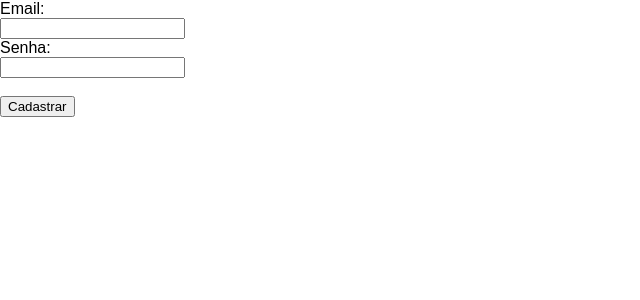
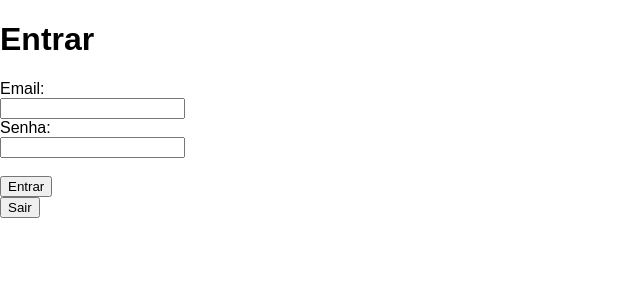
Before and after one commit to DaviAugustoMS/fire, a React (Create React App) app: page / in a window 1280 px wide. Shown: the top 300 px of the page, without its empty margins (0-640 px from the left). Built offline with nearby package versions, Linux system fonts and the light colour scheme; no server answers.

Commit message:
login auth

```diff
--- a/src/App.js
+++ b/src/App.js
@@ -8,20 +8,25 @@ export default class App extends Component{
       email: '',
       senha: ''
     };
-    this.cadastrar = this.cadastrar.bind(this);
+    this.logar = this.logar.bind(this);
+    this.sair = this.sair.bind(this);
+
+
+    firebase.auth().onAuthStateChanged((user) => {
+      if(user){
+        alert('Usuario logado com susseso!');
+      }
+    })
 
   }
 
-  cadastrar(e){
+  logar(e){
     console.log(firebase)
-    firebase.auth().createUserWithEmailAndPassword(this.state.email, this.state.senha)
+    firebase.auth().signInWithEmailAndPassword(this.state.email, this.state.senha)
     .catch((error) => {
-      if(error.code === 'auth/invalid-email'){
-        alert('Email invalido')
-      }
-      if(error.code === 'auth/weak-password'){
-        alert('Senha fraca!')
-      } else{
+      if(error.code === 'auth/wrong-password'){
+        alert('Senha invalido')
+      }else{
         alert('Codigo de erro:' + error.code)
       }
     })
@@ -30,20 +35,29 @@ export default class App extends Component{
 
   }
 
+  sair(){
+    firebase.auth().signOut();
+    alert('Delogadocom sucesso!')
+  }
+
+
   render(){
     return(
       <div>
-        <form onSubmit={this.cadastrar}>
+        <h1>Entrar</h1>
+        <form onSubmit={this.logar}>
 
           <label>Email:</label> <br/>
           <input type="text" value={this.state.email}
                  onChange={(e) => this.setState({email: e.target.value})} /> <br/>
 
           <label>Senha:</label> <br/>
-          <input type="text" value={this.state.senha}
+          <input type="password" value={this.state.senha}
                  onChange={(e) => this.setState({senha: e.target.value})} /> <br/> <br/>
-          <button type="submit">Cadastrar</button>
+          <button type="submit">Entrar</button>
+
         </form>
+        <button onClick={this.sair}>Sair</button>
       </div>
     );
   }
```
